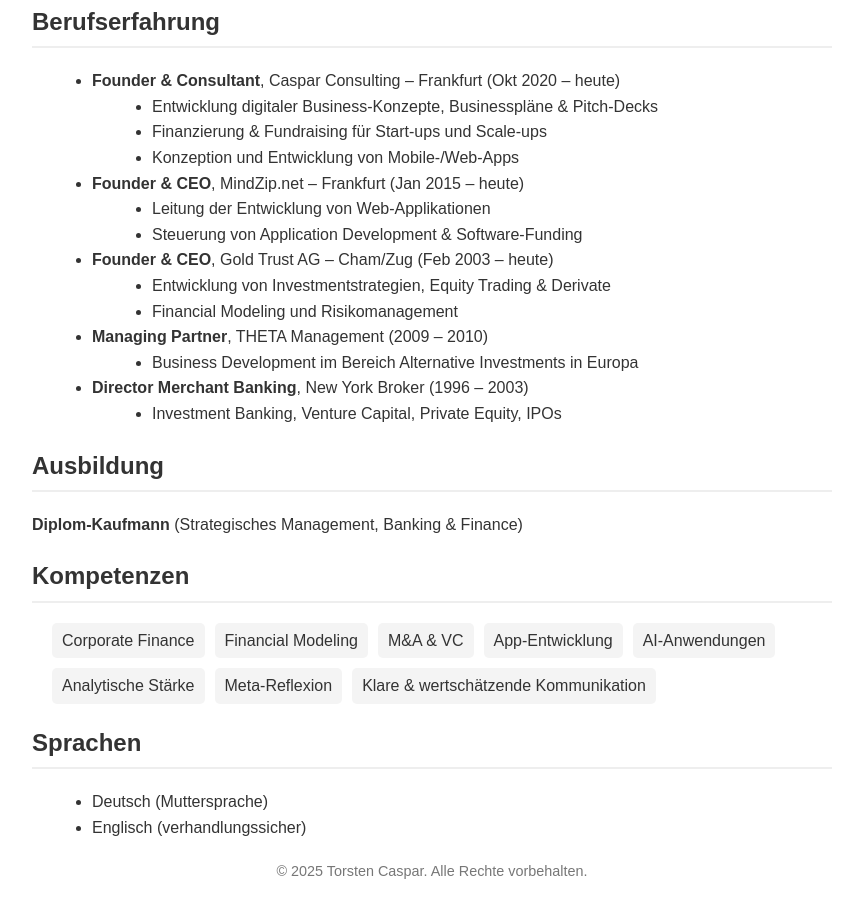
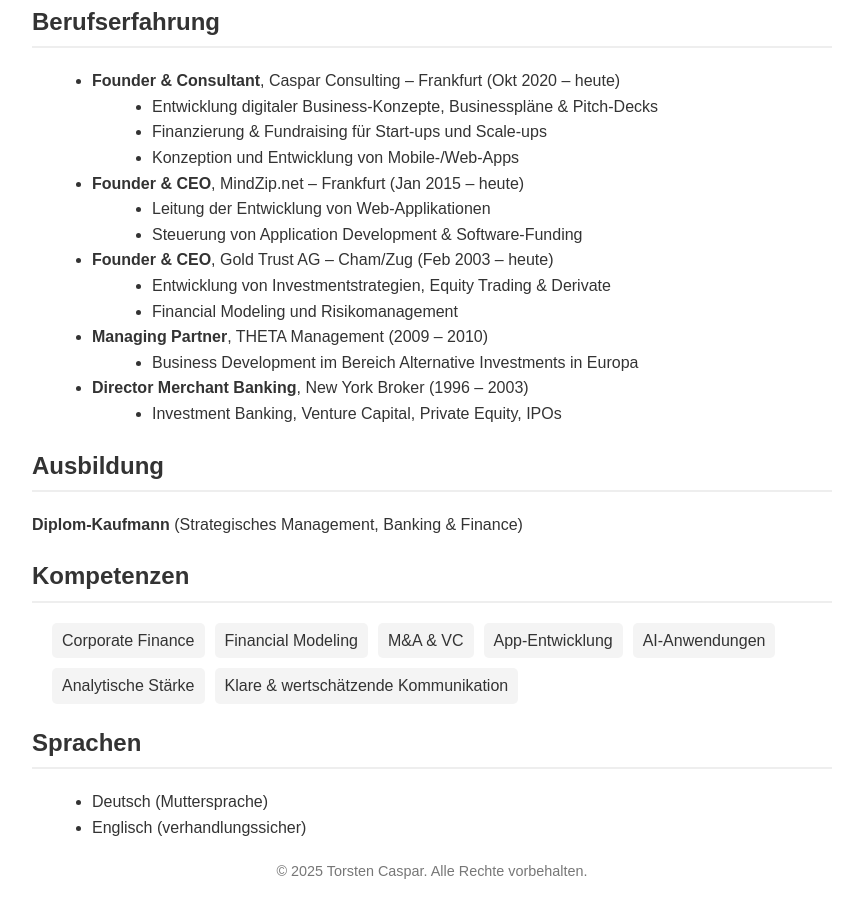
Before and after one commit to TorstenCaspar/torstencaspar.github.io, a plain HTML site: page index.html in a window 1280 px wide. Shown: the part 379-1297 px from the top of the page, without its empty margins (208-1071 px from the left). Drawn offline with Linux system fonts and the light colour scheme.

Commit message:
Update index.html

```diff
--- a/index.html
+++ b/index.html
@@ -83,7 +83,6 @@
         <li>App-Entwicklung</li>
         <li>AI-Anwendungen</li>
         <li>Analytische Stärke</li>
-        <li>Meta-Reflexion</li>
         <li>Klare & wertschätzende Kommunikation</li>
       </ul>
     </section>
```
